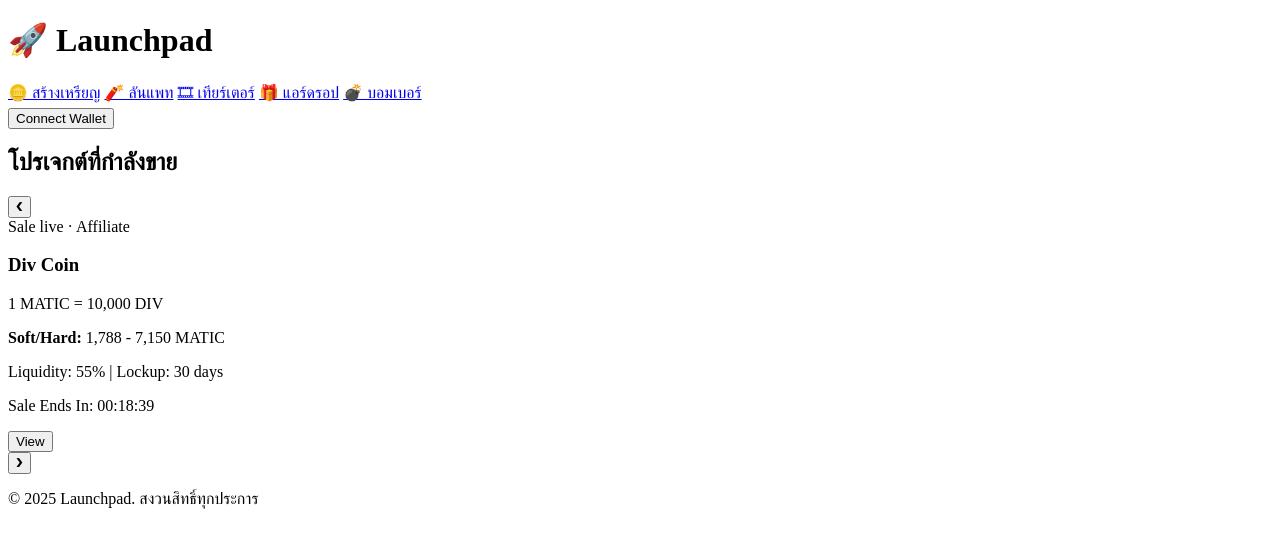
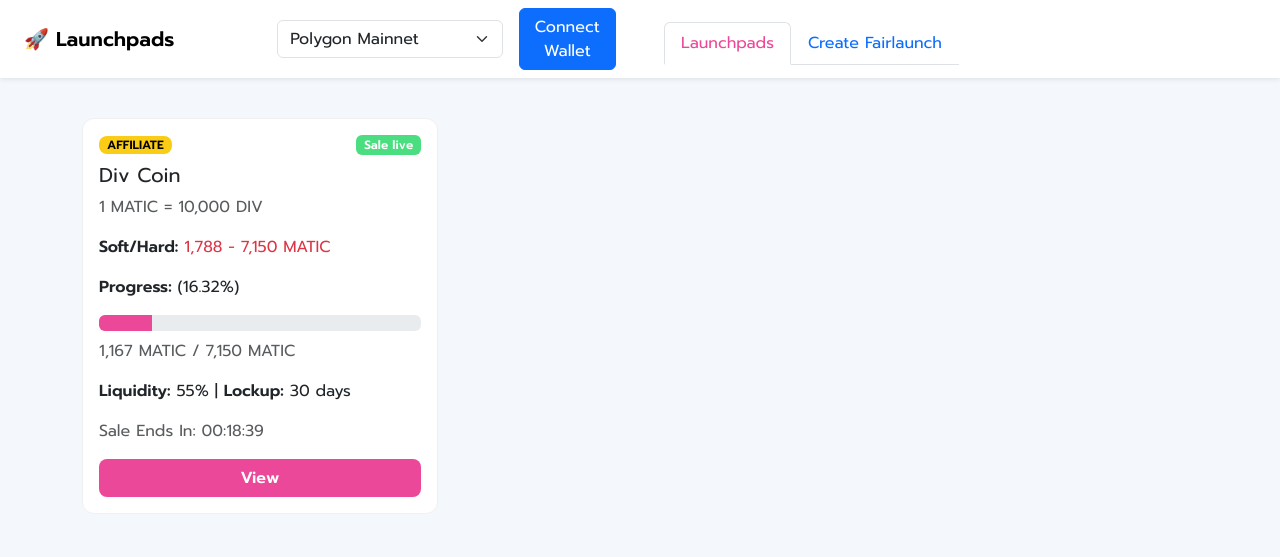
Before and after one commit to KittiEngchon/launchpads, a plain HTML site: page index.html in a window 1280 px wide. Drawn offline with nearby package versions, Linux system fonts and the light colour scheme.

Commit message:
Update index.html

```diff
--- a/index.html
+++ b/index.html
@@ -1,48 +1,117 @@
 <!DOCTYPE html>
 <html lang="th">
 <head>
-  <meta charset="UTF-8" />
-  <meta name="viewport" content="width=device-width, initial-scale=1.0" />
-  <title>Launchpad</title>
-  <link rel="stylesheet" href="style.css" />
+  <meta charset="UTF-8">
+  <meta name="viewport" content="width=device-width, initial-scale=1.0">
+  <title>Launchpads</title>
+  <link href="https://fonts.googleapis.com/css2?family=Prompt:wght@400;600&display=swap" rel="stylesheet">
+  <link href="https://cdn.jsdelivr.net/npm/bootstrap@5.3.0/dist/css/bootstrap.min.css" rel="stylesheet">
+  <style>
+    body {
+      font-family: 'Prompt', sans-serif;
+      background: #f4f7fb;
+      margin: 0;
+      padding: 0;
+    }
+    .navbar {
+      background-color: #fff;
+      box-shadow: 0 1px 5px rgba(0, 0, 0, 0.1);
+    }
+    .navbar-brand {
+      font-weight: 600;
+    }
+    .nav-link.active {
+      color: #ec4899 !important;
+      border-bottom: 2px solid #ec4899;
+    }
+    .card {
+      border: 1px solid #f0f0f0;
+      border-radius: 12px;
+      padding: 1rem;
+      margin: 1rem 0;
+      transition: 0.3s ease;
+      background: #fff;
+    }
+    .card:hover {
+      transform: scale(1.01);
+      box-shadow: 0 5px 20px rgba(0,0,0,0.05);
+    }
+    .badge-custom {
+      background: #facc15;
+      color: #000;
+      font-size: 12px;
+      padding: 3px 8px;
+      border-radius: 8px;
+    }
+    .badge-status {
+      background: #4ade80;
+      color: #fff;
+    }
+    .progress-bar {
+      background-color: #ec4899;
+    }
+    .btn-view {
+      background: #ec4899;
+      color: #fff;
+      font-weight: 600;
+      border-radius: 8px;
+    }
+    .btn-view:hover {
+      background: #db2777;
+    }
+  </style>
 </head>
 <body>
-  <header class="header">
-    <h1>🚀 Launchpad</h1>
-    <nav class="menu">
-      <a href="#">🪙 สร้างเหรียญ</a>
-      <a href="#">🧨 ลันแพท</a>
-      <a href="#">🎞 เทียร์เตอร์</a>
-      <a href="#">🎁 แอร์ดรอป</a>
-      <a href="#">💣 บอมเบอร์</a>
-    </nav>
-    <button class="connect-wallet">Connect Wallet</button>
-  </header>
 
-  <section class="launchpad-section">
-    <h2>โปรเจกต์ที่กำลังขาย</h2>
-    <div class="slider">
-      <button class="slide-btn prev">❮</button>
-      <div class="card-container">
-        <div class="card">
-          <span class="badge">Sale live · Affiliate</span>
-          <h3>Div Coin</h3>
-          <p>1 MATIC = 10,000 DIV</p>
-          <p><strong>Soft/Hard:</strong> 1,788 - 7,150 MATIC</p>
-          <p>Liquidity: 55% | Lockup: 30 days</p>
-          <p>Sale Ends In: <span id="timer">00:18:39</span></p>
-          <button>View</button>
+<nav class="navbar navbar-expand-lg navbar-light">
+  <div class="container-fluid px-4">
+    <a class="navbar-brand" href="#">🚀 Launchpads</a>
+    <div class="d-flex align-items-center">
+      <select class="form-select me-3">
+        <option selected>Polygon Mainnet</option>
+        <option>Arbitrum</option>
+      </select>
+      <button class="btn btn-primary">Connect Wallet</button>
+    </div>
+  </div>
+  <div class="container-fluid px-4">
+    <ul class="nav nav-tabs mt-2">
+      <li class="nav-item">
+        <a class="nav-link active" href="#">Launchpads</a>
+      </li>
+      <li class="nav-item">
+        <a class="nav-link" href="#">Create Fairlaunch</a>
+      </li>
+    </ul>
+  </div>
+</nav>
+
+<div class="container py-4">
+  <div class="row">
+    <!-- Example Card Start -->
+    <div class="col-md-4">
+      <div class="card">
+        <div class="d-flex justify-content-between align-items-center mb-2">
+          <span class="badge badge-custom">AFFILIATE</span>
+          <span class="badge badge-status">Sale live</span>
         </div>
-        <!-- เพิ่มการ์ดอื่นๆ ที่นี่ -->
+        <h5>Div Coin</h5>
+        <p class="text-muted">1 MATIC = 10,000 DIV</p>
+        <p><strong>Soft/Hard:</strong> <span class="text-danger">1,788 - 7,150 MATIC</span></p>
+        <p><strong>Progress:</strong> (16.32%)</p>
+        <div class="progress mb-2">
+          <div class="progress-bar" style="width: 16.32%"></div>
+        </div>
+        <p class="text-muted">1,167 MATIC / 7,150 MATIC</p>
+        <p><strong>Liquidity:</strong> 55% | <strong>Lockup:</strong> 30 days</p>
+        <p class="text-muted">Sale Ends In: 00:18:39</p>
+        <button class="btn btn-view w-100">View</button>
       </div>
-      <button class="slide-btn next">❯</button>
     </div>
-  </section>
+    <!-- Example Card End -->
+  </div>
+</div>
 
-  <footer>
-    <p>© 2025 Launchpad. สงวนสิทธิ์ทุกประการ</p>
-  </footer>
-
-  <script src="script.js"></script>
+<script src="https://cdn.jsdelivr.net/npm/bootstrap@5.3.0/dist/js/bootstrap.bundle.min.js"></script>
 </body>
 </html>
```
